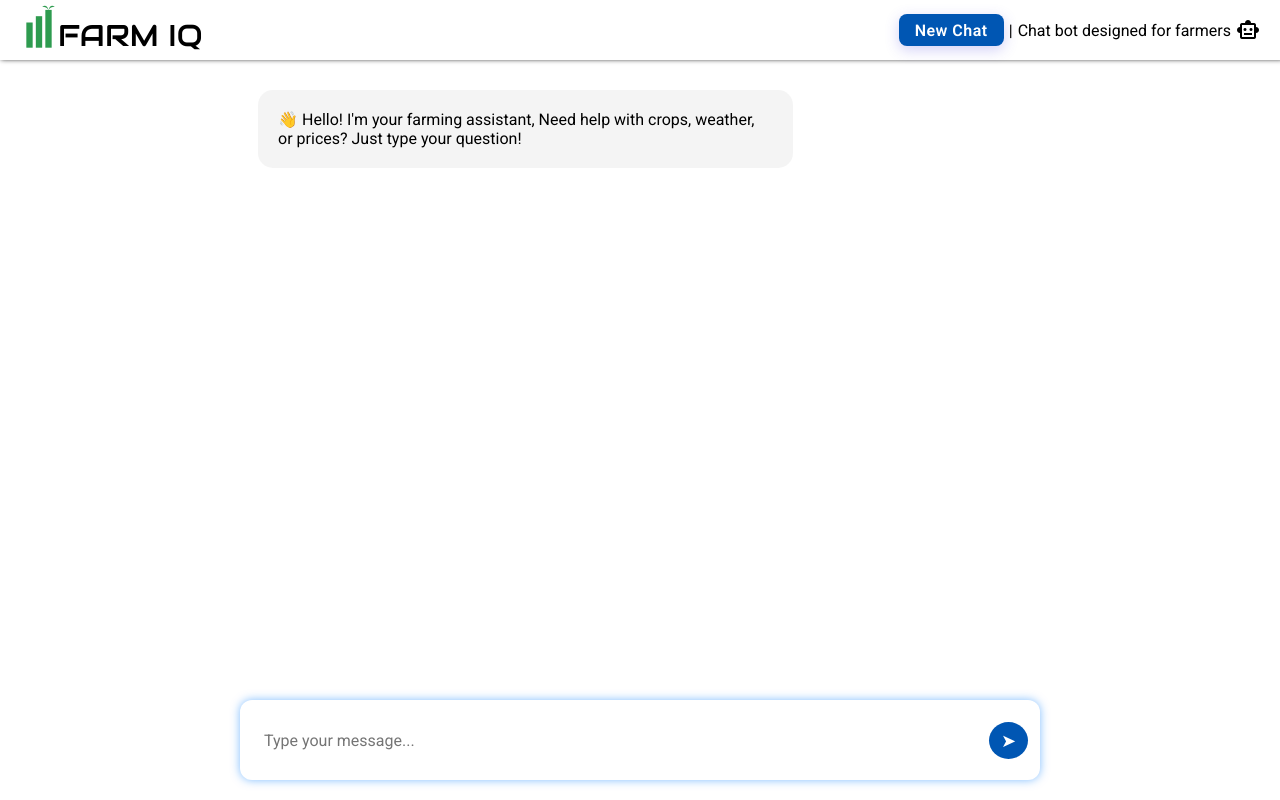
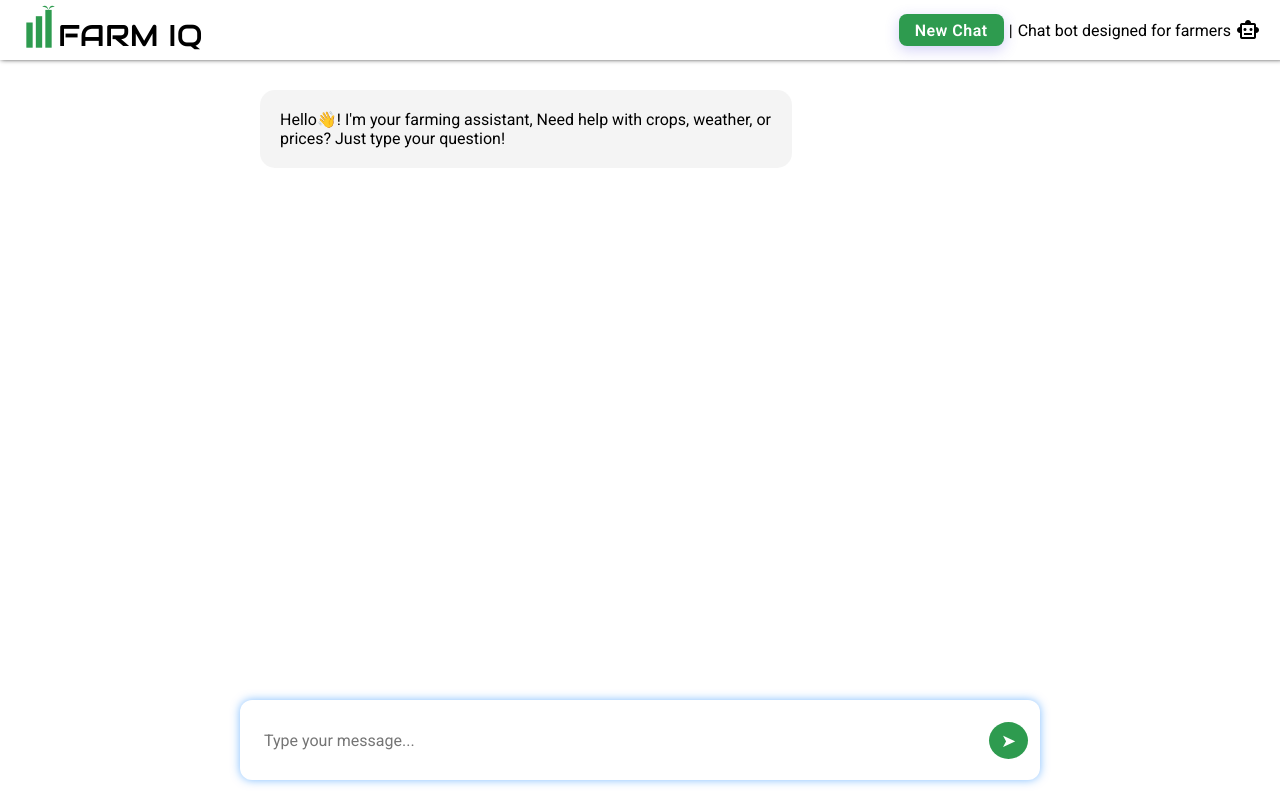
Before and after one commit to Rupeshpra22/ibm-cfc-ui, a React (Vite) app: page / in a window 1280 px wide. Built offline with nearby package versions, Linux system fonts and the light colour scheme.

Commit message:
Minor cosmetic change

```diff
--- a/src/App.css
+++ b/src/App.css
@@ -77,7 +77,7 @@ main {
 
 .send-button {
   border: none;
-  background: #0056b3;
+  background: #2e9b4f;
   color: white;
   font-size: 18px;
   padding: 8px 12px;
@@ -88,7 +88,6 @@ main {
 }
 
 .send-button:hover {
-  background: #0056b3;
   transform: scale(1.1);
 }
 
@@ -100,7 +99,7 @@ main {
 }
 
 .humanChatWrapper{
-  background-color: #0056b3;
+  background-color: #2e9b4f;
   width: auto;
   max-width: 70%;
   border-radius: 15px;
@@ -130,7 +129,7 @@ main {
 }
 
 .newChat{
-  background-color: #0056b3; /* Indigo-600 */
+  background-color: #2e9b4f;
   color: white;
   padding: 0.40rem 1rem;
   font-size: 1rem;
@@ -189,7 +188,7 @@ main {
 
 .clipboard{
   position: absolute;
-  bottom: 10px;
+  bottom: 1px;
   right: 5px;
 }
 
--- a/src/Context.jsx
+++ b/src/Context.jsx
@@ -4,7 +4,7 @@ export const ChatContext = createContext();
 
 const initialChatDetails = [
     {
-        message: "👋 Hello! I'm your farming assistant, Need help with crops, weather, or prices? Just type your question!",
+        message: "Hello👋! I'm your farming assistant, Need help with crops, weather, or prices? Just type your question!",
         messageFrom: "AI"
     }
 ]
--- a/src/components/Chat/Chat.jsx
+++ b/src/components/Chat/Chat.jsx
@@ -29,7 +29,6 @@ const Chat = () => {
         window.alert("Text copied to clipboard")
     }
     return (
-        <>
         <div className="chat-container">
             {
                 chatDetails.map((data, index) => {
@@ -39,13 +38,12 @@ const Chat = () => {
                             <div className={data.messageFrom === "AI" ? "AIChatWrapper" : "humanChatWrapper"}>
                                 <div dangerouslySetInnerHTML={{ __html: htmlString }} />
                                 {
-                                        (index !== 0 && data.messageFrom==="AI") && (
+                                    (index !== 0 && data.messageFrom === "AI") && (
                                         <div className="clipboard" onClick={() => clipboardHandler(data.message)}>
-                                                <img src={clipboard} width="15px" />
+                                            <img src={clipboard} width="18px" />
                                         </div>
                                     )
                                 }
-
                             </div>
                         </div>
                     )
@@ -62,7 +60,6 @@ const Chat = () => {
             }
             <div ref={bottomRef}></div>
         </div>
-        </>
     )
 }
 
```
Lines whose indentation alone changed are shown as unchanged.
